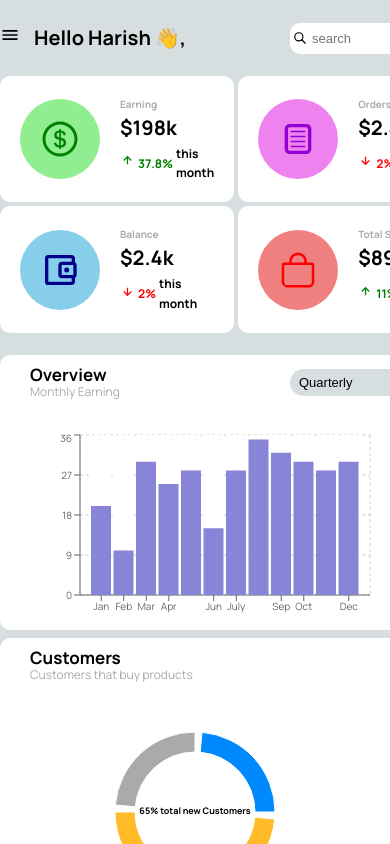
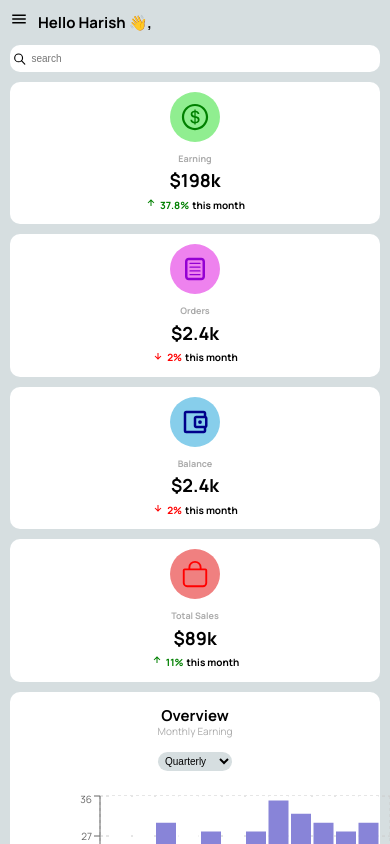
Before and after one commit to PendhotaHarish/user-dashboard, a React (Vite) app: page / in a window 390 px wide. Built offline with nearby package versions, Linux system fonts and the light colour scheme.

Commit message:
media query update

```diff
--- a/src/components/card/Card.module.css
+++ b/src/components/card/Card.module.css
@@ -78,9 +78,9 @@
   font-size: 1.2rem;
 }
 .message {
-  font-size: 1.2rem;
+  font-size: 0.7rem;
 }
-@media screen and (max-width: 576px) {
+/* @media screen and (max-width: 576px) {
   .cardContainer {
     display: grid;
     grid-template-columns: repeat(2, 1fr);
@@ -90,4 +90,105 @@
   .card {
     width: 100%;
   }
+} */
+/* Mobile portrait */
+@media (max-width: 480px) and (orientation: portrait) {
+  .cardContainer {
+    flex-direction: column;
+    margin: 1rem;
+    gap: 1rem;
+  }
+
+  .card {
+    flex-direction: column;
+    width: 100%;
+    padding: 10px;
+    gap: 10px;
+  }
+
+  .cardIcon {
+    font-size: 3rem;
+    padding: 10px;
+  }
+
+  .cardDetails {
+    align-items: center;
+    text-align: center;
+    font-size: 1.5rem;
+  }
+
+  .title {
+    font-size: 0.9rem;
+  }
+
+  .amount {
+    font-size: 1.8rem;
+  }
+
+  .cardPercentage {
+    justify-content: center;
+  }
+
+  .percentage,
+  .redPercentage {
+    font-size: 1rem;
+  }
+
+  .icon,
+  .redIcon {
+    font-size: 1.2rem;
+  }
+
+  .message {
+    font-size: 1rem;
+  }
 }
+
+/* Mobile landscape */
+@media (max-width: 768px) and (orientation: landscape) {
+  .cardContainer {
+    flex-direction: row;
+    flex-wrap: wrap;
+    margin: 1rem;
+    gap: 1rem;
+  }
+
+  .card {
+    flex-direction: row;
+    width: calc(50% - 1rem);
+    padding: 15px;
+    gap: 15px;
+  }
+
+  .cardIcon {
+    font-size: 3.5rem;
+    padding: 15px;
+  }
+
+  .cardDetails {
+    align-items: flex-start;
+    font-size: 1.6rem;
+  }
+
+  .title {
+    font-size: 0.95rem;
+  }
+
+  .amount {
+    font-size: 1.9rem;
+  }
+
+  .percentage,
+  .redPercentage {
+    font-size: 1.1rem;
+  }
+
+  .icon,
+  .redIcon {
+    font-size: 1.3rem;
+  }
+
+  .message {
+    font-size: 1.1rem;
+  }
+}
--- a/src/components/charts/Charts.module.css
+++ b/src/components/charts/Charts.module.css
@@ -50,7 +50,7 @@
   font-size: 1.2rem;
   color: #aaa;
 }
-@media screen and (max-width: 576px) {
+/* @media screen and (max-width: 576px) {
   .chartMainContainer {
     display: grid;
     grid-template-columns: repeat(1, 1fr);
@@ -60,4 +60,93 @@
   .chartSubContainer {
     width: 46rem;
   }
+} */
+/* Mobile portrait */
+@media (max-width: 480px) and (orientation: portrait) {
+  .chartMainContainer {
+    flex-direction: column;
+    margin: 1rem;
+  }
+
+  .chartSubContainer {
+    width: 100%;
+    padding: 1rem;
+  }
+
+  .chartContainer {
+    flex-direction: column;
+    gap: 10px;
+  }
+
+  .chartHeader {
+    margin-left: 0;
+    padding: 0.5rem;
+    text-align: center;
+  }
+
+  .chartYearly {
+    margin-right: 0;
+    text-align: center;
+  }
+
+  .chartSelect {
+    font-size: 1rem;
+    width: 100%;
+    padding: 0.3rem;
+  }
+
+  .chartTitle {
+    font-size: 1.5rem;
+  }
+
+  .chartSubtitle {
+    font-size: 1rem;
+  }
 }
+
+/* Mobile landscape */
+@media (max-width: 768px) and (orientation: landscape) {
+  .chartMainContainer {
+    flex-direction: row;
+    flex-wrap: wrap;
+    margin: 1rem;
+  }
+
+  .chartSubContainer {
+    width: 100%;
+    padding: 1rem;
+  }
+
+  .chartContainer {
+    flex-direction: row;
+    flex-wrap: wrap;
+    gap: 15px;
+  }
+
+  .chartHeader {
+    margin-left: 0;
+    padding: 0.5rem;
+    flex-basis: 100%;
+    text-align: center;
+  }
+
+  .chartYearly {
+    margin-right: 0;
+    text-align: center;
+    flex-basis: 100%;
+  }
+
+  .chartSelect {
+    font-size: 1.1rem;
+    width: 100%;
+    padding: 0.4rem;
+  }
+
+  .chartTitle {
+    font-size: 1.6rem;
+  }
+
+  .chartSubtitle {
+    font-size: 1.1rem;
+  }
+}
--- a/src/components/charts/PieCharts.module.css
+++ b/src/components/charts/PieCharts.module.css
@@ -34,9 +34,78 @@
   font-weight: 700;
   font-size: 0.9rem;
 }
-@media screen and (max-width: 576px) {
+/* @media screen and (max-width: 576px) {
   .pieMainContainer {
     width: 46rem;
     margin-left: 0;
   }
+} */
+/* Mobile portrait */
+@media (max-width: 480px) and (orientation: portrait) {
+  .pieMainContainer {
+    width: 100%;
+    height: auto;
+    margin-left: 1rem;
+    padding: 1rem;
+    margin-top: 1rem;
+  }
+
+  .pieHeading {
+    margin-left: 0;
+    padding: 0.5rem;
+    text-align: center;
+  }
+
+  .pieTitle {
+    font-size: 1.5rem;
+  }
+
+  .pieMessage {
+    font-size: 1rem;
+  }
+
+  .pie {
+    margin-left: 0;
+    width: 100%;
+    height: auto;
+  }
+
+  .chartTitle {
+    font-size: 0.8rem;
+  }
 }
+
+/* Mobile landscape */
+@media (max-width: 768px) and (orientation: landscape) {
+  .pieMainContainer {
+    width: 100%;
+    height: auto;
+    margin-left: 1rem;
+    padding: 1rem;
+    margin-top: 1rem;
+  }
+
+  .pieHeading {
+    margin-left: 0;
+    padding: 0.5rem;
+    text-align: center;
+  }
+
+  .pieTitle {
+    font-size: 1.5rem;
+  }
+
+  .pieMessage {
+    font-size: 1rem;
+  }
+
+  .pie {
+    margin-left: 0;
+    width: 100%;
+    height: auto;
+  }
+
+  .chartTitle {
+    font-size: 0.8rem;
+  }
+}
--- a/src/components/navbar/NavBar.jsx
+++ b/src/components/navbar/NavBar.jsx
@@ -7,8 +7,8 @@ export default function NavBar({ OpenSidebar }) {
   return (
     <div className={styles.navHeader}>
       <h1 className={styles.navTitle}>
-        <IoMdMenu className={styles.menuIcon} onClick={OpenSidebar} /> Hello
-        Harish 👋,
+        <IoMdMenu className={styles.menuIcon} onClick={OpenSidebar} />
+        Hello Harish 👋,
       </h1>
       <div className={styles.navSearch}>
         <TbSearch className={styles.navIcon} />
--- a/src/components/navbar/NavBar.module.css
+++ b/src/components/navbar/NavBar.module.css
@@ -37,7 +37,7 @@
   margin-right: 1rem;
   display: none;
 }
-@media screen and (max-width: 576px) {
+/* @media screen and (max-width: 576px) {
   .menuIcon {
     display: inline;
   }
@@ -45,4 +45,68 @@
     width: 46rem;
     margin-left: 0;
   }
+} */
+
+/* Mobile portrait */
+@media (max-width: 480px) and (orientation: portrait) {
+  .navHeader {
+    flex-direction: column;
+    align-items: flex-start;
+    margin: 1rem;
+  }
+
+  .navTitle {
+    font-size: 1.5rem;
+    order: 1;
+  }
+
+  .navSearch {
+    width: 100%;
+    margin-top: 1rem;
+    order: 2;
+  }
+
+  .navInput {
+    width: 100%;
+    font-size: 1rem;
+  }
+
+  .menuIcon {
+    display: inline;
+    font-size: 1.8rem;
+    cursor: pointer;
+    margin-right: 1rem;
+    margin-left: auto;
+  }
 }
+/* Mobile landscape */
+@media (max-width: 768px) and (orientation: landscape) {
+  .navHeader {
+    flex-direction: row;
+    justify-content: space-between;
+    align-items: center;
+    margin: 0.5rem 1rem;
+  }
+
+  .navTitle {
+    font-size: 1.5rem;
+  }
+
+  .navSearch {
+    width: auto;
+    margin-top: 0;
+  }
+
+  .navInput {
+    width: 10rem;
+    font-size: 1rem;
+  }
+
+  .menuIcon {
+    display: inline;
+    font-size: 1.8rem;
+    cursor: pointer;
+    margin-right: 1 rem;
+    margin-left: auto;
+  }
+}
--- a/src/components/product/ProductDetails.module.css
+++ b/src/components/product/ProductDetails.module.css
@@ -52,7 +52,7 @@
   font-size: 1.7rem;
   margin-right: 50rem;
 }
-@media screen and (max-width: 576px) {
+/* @media screen and (max-width: 576px) {
   .productContainer {
     width: 46rem;
     margin-left: 0;
@@ -66,4 +66,68 @@
   .productSelect {
     width: 10rem;
   }
+} */
+/* Mobile portrait */
+@media (max-width: 480px) and (orientation: portrait) {
+  .productContainer {
+    margin-left: 1rem;
+    margin-right: 1rem;
+  }
+
+  .productHeading {
+    flex-direction: column;
+    align-items: center;
+    gap: 10px;
+    margin-left: 0;
+    text-align: center;
+  }
+
+  .productTitle {
+    font-size: 1.5rem;
+    margin-right: 0;
+  }
+
+  .productSearch {
+    width: 50%;
+    justify-content: left;
+  }
+
+  .productInput,
+  .productSelect {
+    width: 50%;
+    font-size: 1rem;
+  }
 }
+
+/* Mobile landscape */
+@media (max-width: 768px) and (orientation: landscape) {
+  .productContainer {
+    margin-left: 1rem;
+    margin-right: 1rem;
+  }
+
+  .productHeading {
+    flex-direction: row;
+    flex-wrap: wrap;
+    justify-content: space-between;
+    gap: 10px;
+    margin-left: 0;
+    padding: 0.5rem;
+  }
+
+  .productTitle {
+    font-size: 1.5rem;
+    margin-right: 0;
+  }
+
+  .productSearch {
+    width: 100%;
+    justify-content: center;
+  }
+
+  .productInput,
+  .productSelect {
+    width: 100%;
+    font-size: 1.1rem;
+  }
+}
--- a/src/components/sidebar/SideBar.module.css
+++ b/src/components/sidebar/SideBar.module.css
@@ -91,7 +91,7 @@ span {
 .closeIcon {
   display: none;
 }
-@media screen and (max-width: 576px) {
+/* @media screen and (max-width: 576px) {
   .side {
     display: none;
   }
@@ -104,4 +104,139 @@ span {
     border-radius: 50%;
     padding: 1rem;
   }
+} */
+
+@media (max-width: 480px) and (orientation: portrait) {
+  .side {
+    width: 100%;
+    height: auto;
+    padding: 10px;
+    gap: 1rem;
+    display: none;
+  }
+
+  .sideMenu {
+    font-size: 1.2rem;
+    padding: 10px;
+    gap: 10px;
+  }
+
+  .sideIcon {
+    font-size: 2rem;
+  }
+
+  .icon {
+    font-size: 2rem;
+  }
+
+  .icons {
+    font-size: 1rem;
+    margin-right: 1rem;
+  }
+
+  .sideHeading {
+    font-size: 1.2rem;
+  }
+
+  .sideItem {
+    gap: 10px;
+    padding: 10px;
+    font-size: 1rem;
+  }
+
+  .user {
+    margin-top: 20px;
+    padding: 10px;
+    gap: 10px;
+  }
+
+  .userImage {
+    width: 25px;
+  }
+
+  .userIcon {
+    font-size: 2.5rem;
+  }
+
+  .userName {
+    font-size: 0.8rem;
+  }
+  .closeIcon {
+    display: inline;
+    color: white;
+    margin-left: 15rem;
+    font-size: 2.6rem;
+    background-color: blueviolet;
+    border-radius: 50%;
+    padding: 1rem;
+  }
 }
+/* Mobile landscape */
+@media (max-width: 768px) and (orientation: landscape) {
+  .side {
+    width: 100%;
+    height: auto;
+    flex-direction: row;
+    flex-wrap: wrap;
+    padding: 10px;
+    display: none;
+    gap: 1rem;
+  }
+
+  .sideMenu {
+    font-size: 1.4rem;
+    padding: 10px;
+    gap: 10px;
+  }
+
+  .sideIcon {
+    font-size: 2.2rem;
+  }
+
+  .icon {
+    font-size: 2.2rem;
+  }
+
+  .icons {
+    font-size: 1rem;
+    margin-right: 1rem;
+  }
+
+  .sideHeading {
+    font-size: 1.3rem;
+  }
+
+  .sideItem {
+    gap: 10px;
+    padding: 10px;
+    font-size: 1.1rem;
+  }
+
+  .user {
+    margin-top: 10px;
+    padding: 10px;
+    gap: 10px;
+    width: 100%;
+  }
+
+  .userImage {
+    width: 25px;
+  }
+
+  .userIcon {
+    font-size: 2.5rem;
+  }
+
+  .userName {
+    font-size: 0.8rem;
+  }
+  .closeIcon {
+    display: inline;
+    color: white;
+    margin-left: 15rem;
+    font-size: 2.6rem;
+    background-color: blueviolet;
+    border-radius: 50%;
+    padding: 1rem;
+  }
+}
```
